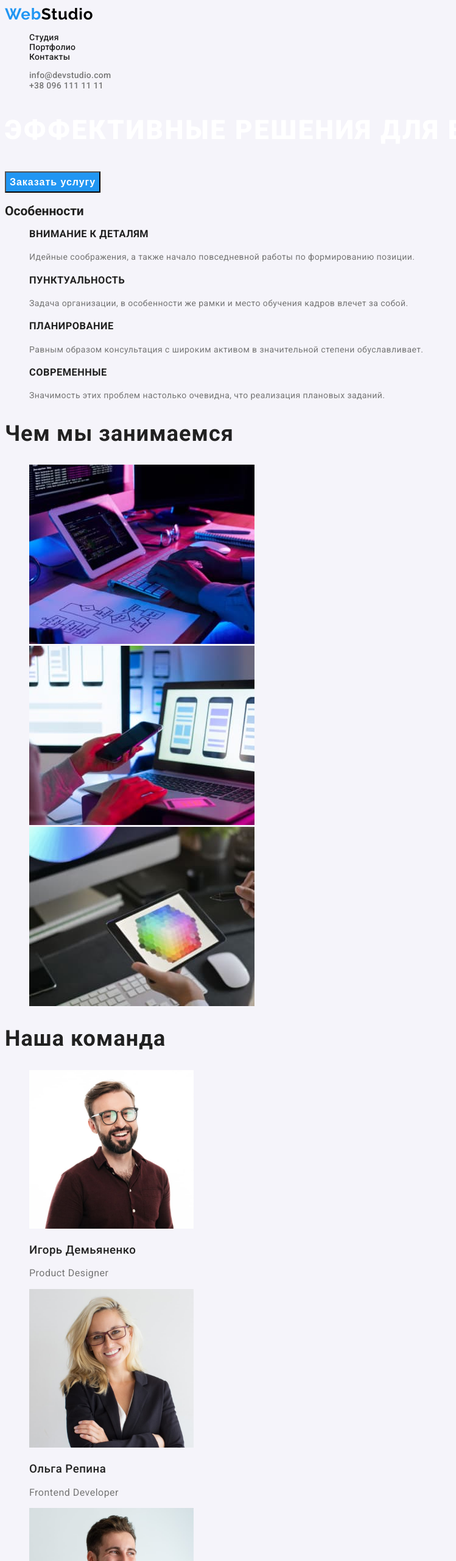
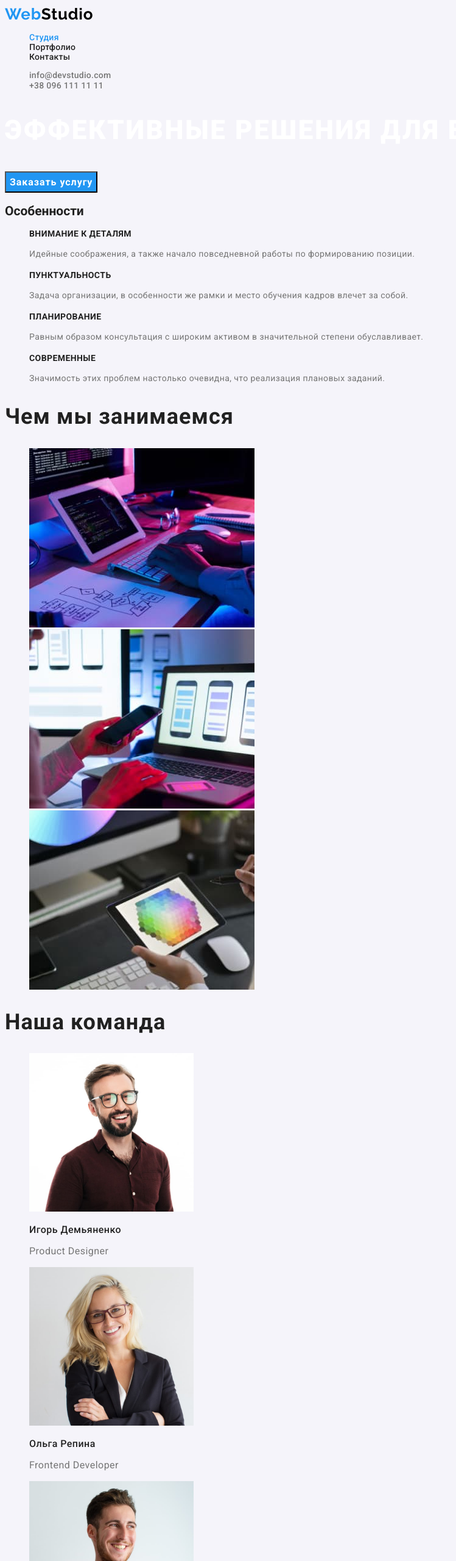
Before and after one commit to ElizaChernysheva/goit-markup-hw-02, a plain HTML site: page index.html in a window 1280 px wide. Shown: the top 2560 px of the page at 61% size, without its empty margins (0-749 px from the left). Drawn offline with Linux system fonts and the light colour scheme.

Commit message:
some stylization changes with btn,links,headers

```diff
--- a/css/style.css
+++ b/css/style.css
@@ -70,6 +70,10 @@ body {
     color: var(--primary-text-color);
 }
 
+.active-link {
+    color: var(--accent-color);
+}
+
 .nav-link:hover,
 .nav-link:focus,
 .contacts-link:hover,
@@ -91,6 +95,7 @@ body {
 
 .button {
     cursor: pointer;
+    font-family: 'Roboto', sans-serif;
 }
 .intro-btn {
     font-weight: 700;
@@ -111,6 +116,7 @@ body {
 }
 
 .features-title {
+    font-size: var(--font-size-small);
     font-weight: 700;
     line-height: 1.15;
     letter-spacing: 0.03em;
@@ -135,16 +141,26 @@ body {
 }
 
 .team-title {
+    font-size: var(--font-size-medium);
+    line-height: 1.18;
     font-weight: 500;
+
 }
 
 .team-prof {
+    font-size: var(--font-size-medium);
+    line-height: 1.18;
     color: var(--primary-text-color);
+
+
 }
 
 
 /* Footer */
 
+.footer {
+    background-color: #2F303A;
+}
 .footer-logo {
     color: var(--primary-white-color);
 }
--- a/index.html
+++ b/index.html
@@ -18,7 +18,7 @@
             </a>
 
             <ul class="nav common-ul">
-                <li><a class="nav-link link common-link" href="/">Студия</a></li>
+                <li><a class="nav-link link common-link active-link" href="/">Студия</a></li>
                 <li><a class="nav-link link common-link" href="portfolio.html">Портфолио</a></li>
                 <li><a class="nav-link link common-link" href="">Контакты</a></li>
             </ul>
```
Also changed, not shown: portfolio.html (+1 -1 lines).
